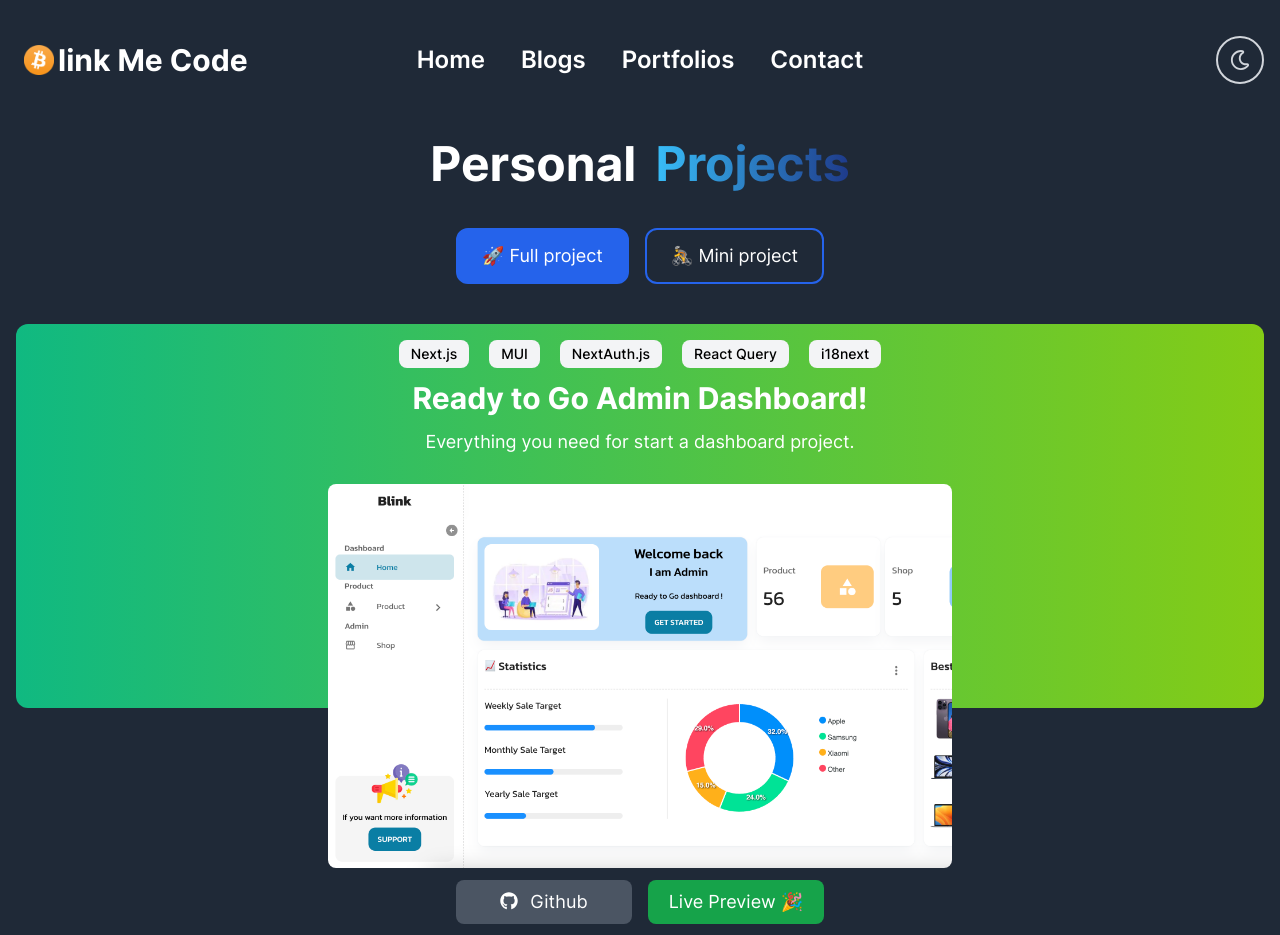
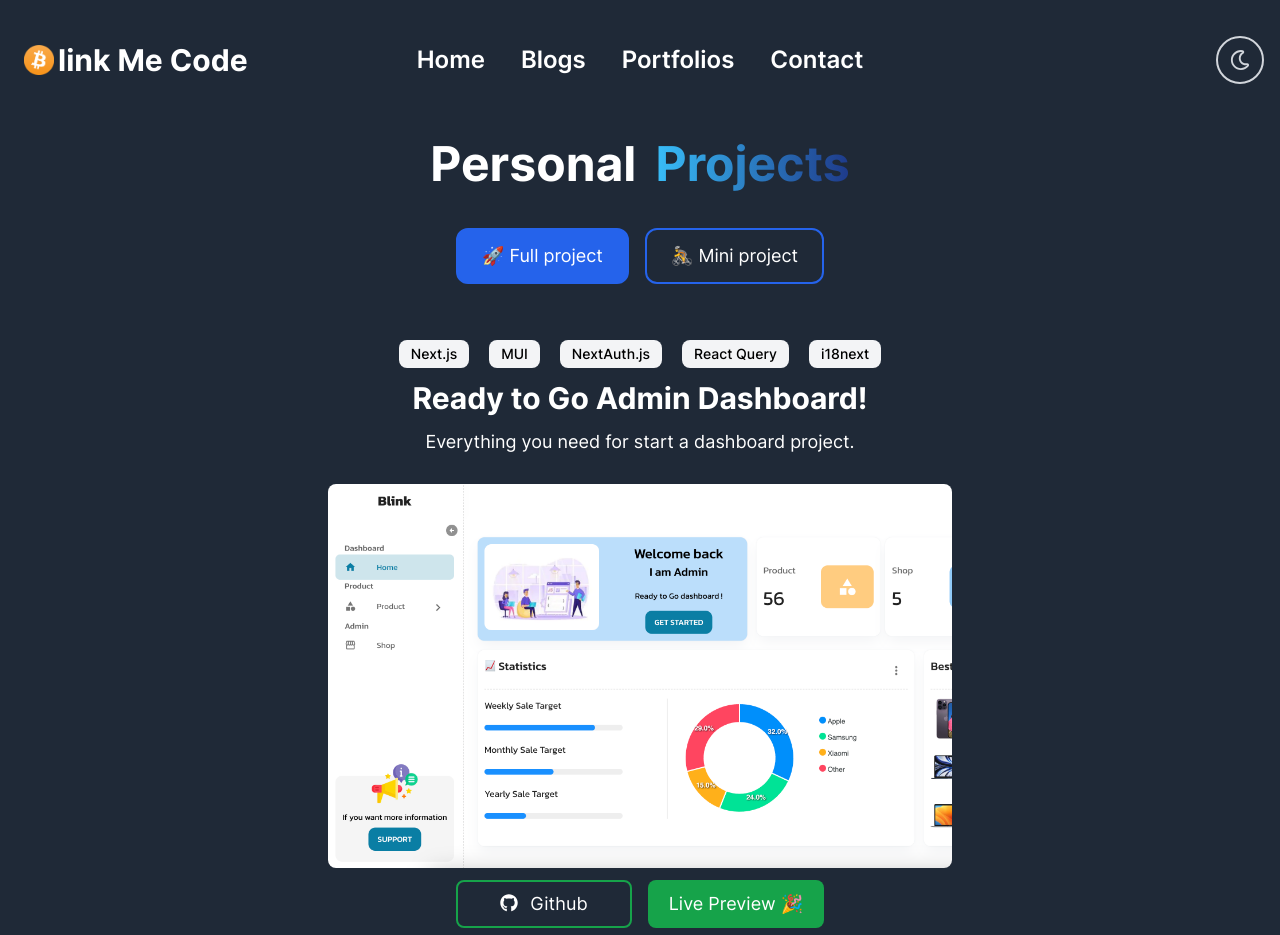
Before and after one commit to slilp/blink-me-code-next, a Next.js app: page /portfolio in a window 1280 px wide. Shown: the top 935 px of the page. Built offline with nearby package versions, Linux system fonts and the light colour scheme.

Commit message:
minor change ui port

```diff
--- a/components/organisms/FullPortCard/index.tsx
+++ b/components/organisms/FullPortCard/index.tsx
@@ -66,7 +66,7 @@ function FullPortCard({
           onClick={() => {
             window.open(git, "_blank");
           }}
-          className="flex gap-3 align-middle justify-center text-white  text-lg bg-gray-600 rounded-lg p-2 hover:opacity-90 hover:transition w-44"
+          className="flex gap-3 align-middle justify-center text-lg border-2 border-green-600 rounded-lg p-2 hover:opacity-90 hover:transition w-44"
         >
           <FaGithub className="mt-1" /> {"Github"}
         </button>
@@ -102,7 +102,7 @@ function FullPortCard({
           </div>
         ))}
       </div>
-      <div className="text-center my-3 flex gap-4 justify-center">
+      {/* <div className="text-center my-3 flex gap-4 justify-center">
         <button
           onClick={() => {
             window.open(git, "_blank");
@@ -119,7 +119,7 @@ function FullPortCard({
         >
           {"Live Preview 🎉"}
         </button>
-      </div>
+      </div> */}
     </div>
   );
 }
--- a/config/portfolios.ts
+++ b/config/portfolios.ts
@@ -73,8 +73,8 @@ const portfolios: PortfolioList[] = [
     tags: [Tag.NEXT, Tag.MUI, Tag.NEXT_AUTH, Tag.REACT_QUERY, Tag.I18],
     more: "my-blog",
     type: PortfolioType.FULL,
-    fromColor: "emerald-500",
-    toColor: "lime-500",
+    fromColor: "lime-500",
+    toColor: "emerald-500",
     theme: "",
     detail: [
       {
```
